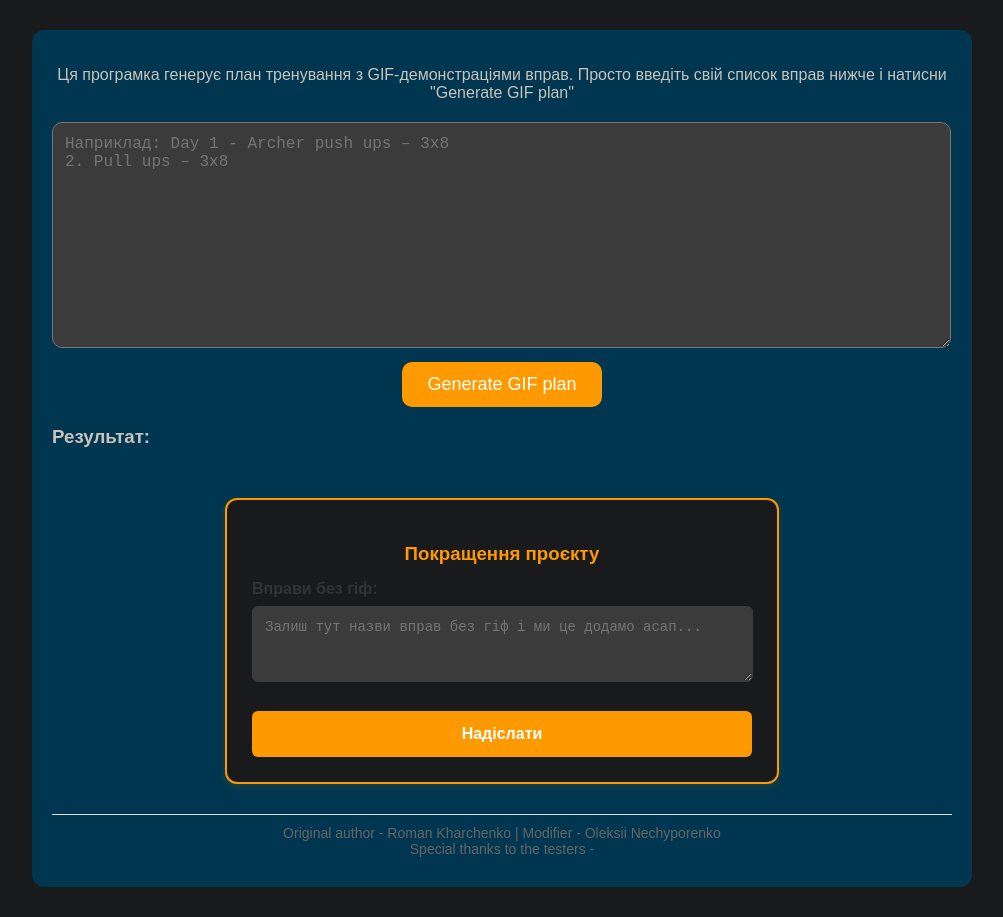
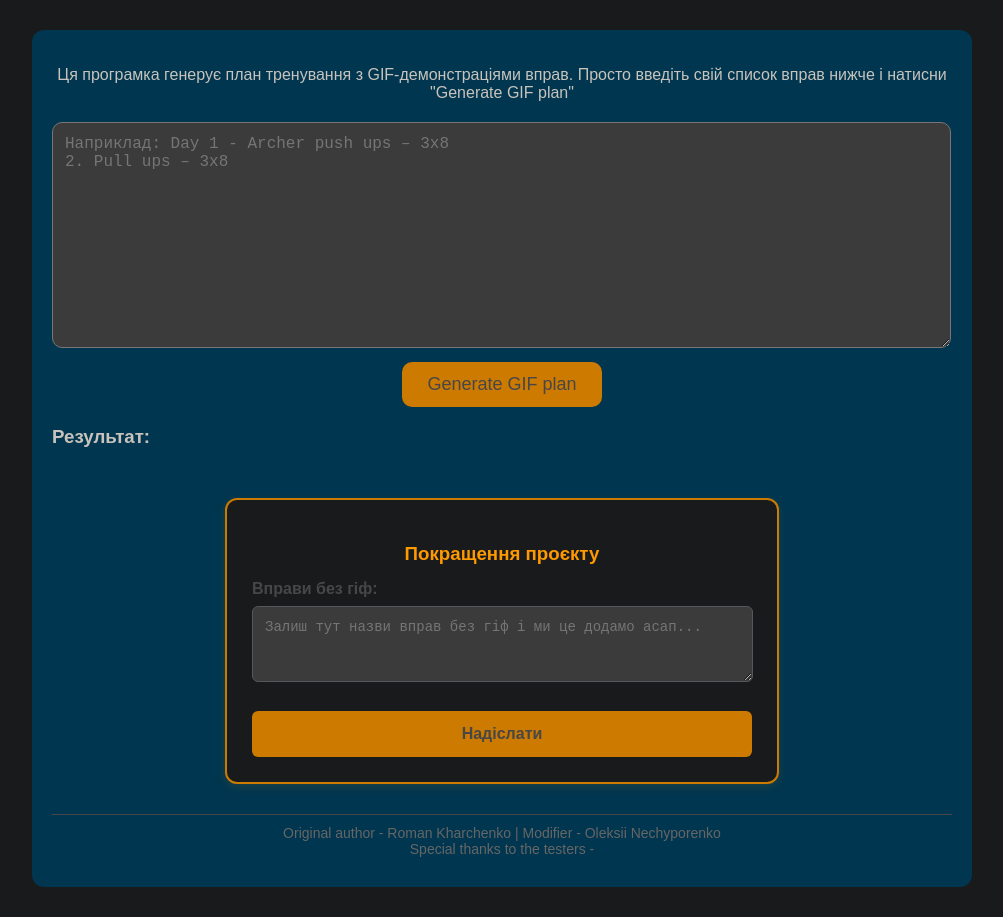
Before and after one commit to TeneriDecart/WO.gif, a plain HTML site: page index.html in a window 1280 px wide. Shown: the whole page, without its empty margins (138-1141 px from the left). Drawn offline with Linux system fonts and the light colour scheme.

Commit message:
Update index.html (very fancy ver 1)

```diff
--- a/index.html
+++ b/index.html
@@ -2,7 +2,7 @@
 <html lang="en">
 <head>
 <meta charset="UTF-8">
-<title>Uniwell Workout GIF Generator</title>
+<title>Workout GIF Generator</title>
 <style>
   html {
     background-color: #181A1B;
@@ -49,8 +49,8 @@
     padding: 12px 25px;
     font-size: 18px;
     cursor: pointer;
-    background-color: #ff9900;
-    color: #fff;
+    background-color: #CC7A00;
+    color: #474747;
     border: none;
     border-radius: 10px;
     margin-top: 10px;
@@ -451,7 +451,7 @@ function processExercises(lines, outputDiv, loadingOverlay, generateBtn) {
 </script>
 
 <!-- ПРОСТА ФОРМА ДЛЯ NETLIFY (ТІЛЬКИ ВІДГУК) -->
-<div style="max-width: 500px; margin: 50px auto 30px; padding: 25px; background: #181A1B; border-radius: 12px; border: 2px solid #ff9900; box-shadow: 0 3px 10px rgba(255, 153, 0, 0.1);">
+<div style="max-width: 500px; margin: 50px auto 30px; padding: 25px; background: #181A1B; border-radius: 12px; border: 2px solid #CC7A00; box-shadow: 0 3px 10px rgba(255, 153, 0, 0.1);">
     <h3 style="color: #ff9900; text-align: center; margin-bottom: 15px;">Покращення проєкту</h3>
 
     <!-- Форма Netlify - тільки відгук -->
@@ -466,15 +466,15 @@ function processExercises(lines, outputDiv, loadingOverlay, generateBtn) {
 
         <!-- Тільки поле для відгуку -->
         <div style="margin-bottom: 25px;">
-            <label style="display: block; margin-bottom: 8px; color: #333; font-weight: bold;">Вправи без гіф:</label>
+            <label style="display: block; margin-bottom: 8px; color: #474747; font-weight: bold;">Вправи без гіф:</label>
             <textarea name="message" required rows="4"
-                      style="width: 95%; max-height: 50px; padding: 12px; border: 1px solid #3A3E41; border-radius: 6px; font-size: 14px; resize: vertical;"
+                      style="width: 95%; max-height: 50px; padding: 12px; border: 1px solid #52585c; border-radius: 6px; font-size: 14px; resize: vertical;"
                       placeholder="Залиш тут назви вправ без гіф і ми це додамо асап..."></textarea>
         </div>
 
         <!-- Кнопка -->
         <button type="submit"
-                style="width: 100%; padding: 14px; background: #ff9900; color: white; border: none; border-radius: 6px; font-size: 16px; font-weight: bold; cursor: pointer;">
+                style="width: 100%; padding: 14px; background: #CC7A00; color: #474747; border: none; border-radius: 6px; font-size: 16px; font-weight: bold; cursor: pointer;">
             Надіслати
         </button>
     </form>
@@ -534,7 +534,7 @@ document.addEventListener('DOMContentLoaded', function() {
 });
 </script>
 
-<div style="text-align: center; margin-top: 30px; padding: 10px; color: #666; font-size: 14px; border-top: 1px solid #ddd;">
+<div style="text-align: center; margin-top: 30px; padding: 10px; color: #666; font-size: 14px; border-top: 1px solid #474747;">
     Original author - Roman Kharchenko | Modifier - Oleksii Nechyporenko<br>
 Special thanks to the testers -
 </div>
```
